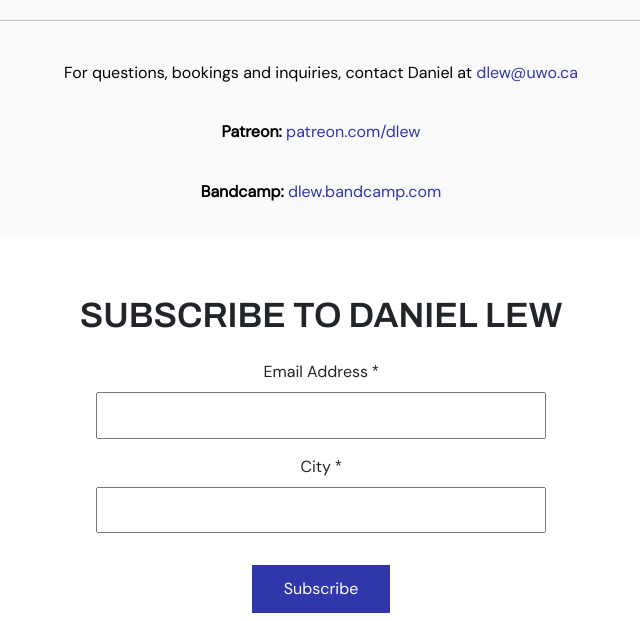
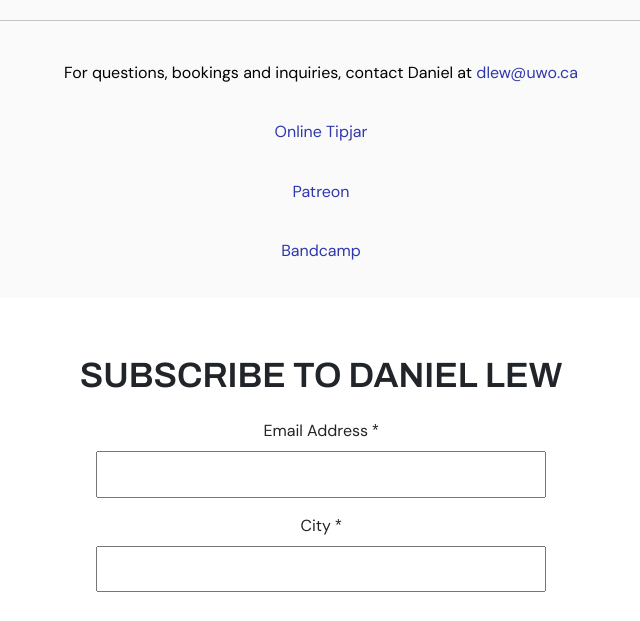
Before and after one commit to xtayzx/daniel, a plain HTML site: page index.html in a window 1280 px wide. Shown: the part 7805-8426 px from the top of the page, without its empty margins (319-959 px from the left). Drawn offline with nearby package versions, Linux system fonts and the light colour scheme; a script that the page names is missing; a web font is replaced by a local one.

Commit message:
add online tipjar

```diff
--- a/index.html
+++ b/index.html
@@ -287,8 +287,9 @@
             <hr>
             <br>
             <p class="under-space">For questions, bookings and inquiries, contact Daniel at <a href="mailto:dlew@uwo.ca">dlew@uwo.ca</a></p>
-            <p class="under-space bold">Patreon: <a href="https://www.patreon.com/dlew" target="_blank">patreon.com/dlew</a></p>
-            <p class="under-space bold">Bandcamp: <a href="https://dlew.bandcamp.com" target="_blank">dlew.bandcamp.com</a></p>
+            <p class="under-space bold"><a href="https://www.busk.co/23891/tip" target="_blank">Online Tipjar</a></p>
+            <p class="under-space bold"><a href="https://www.patreon.com/dlew" target="_blank">Patreon</a></p>
+            <p class="under-space bold"><a href="https://dlew.bandcamp.com" target="_blank">Bandcamp</a></p>
         </div>
     </section>
 
```
Also changed, not shown: contact.html (+3 -3 lines).
